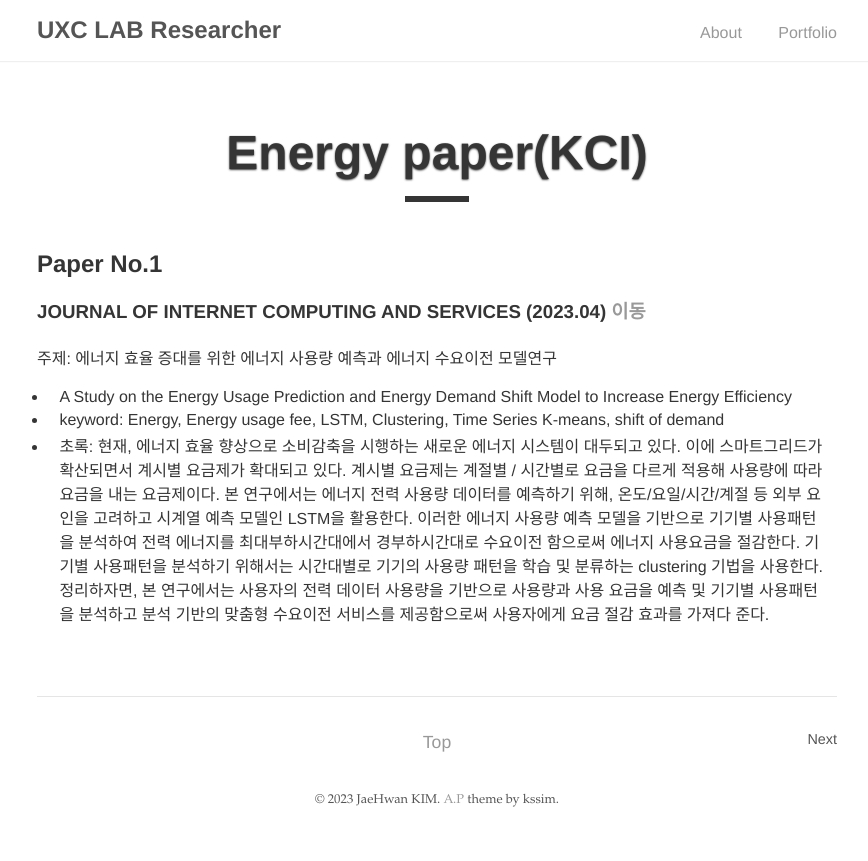
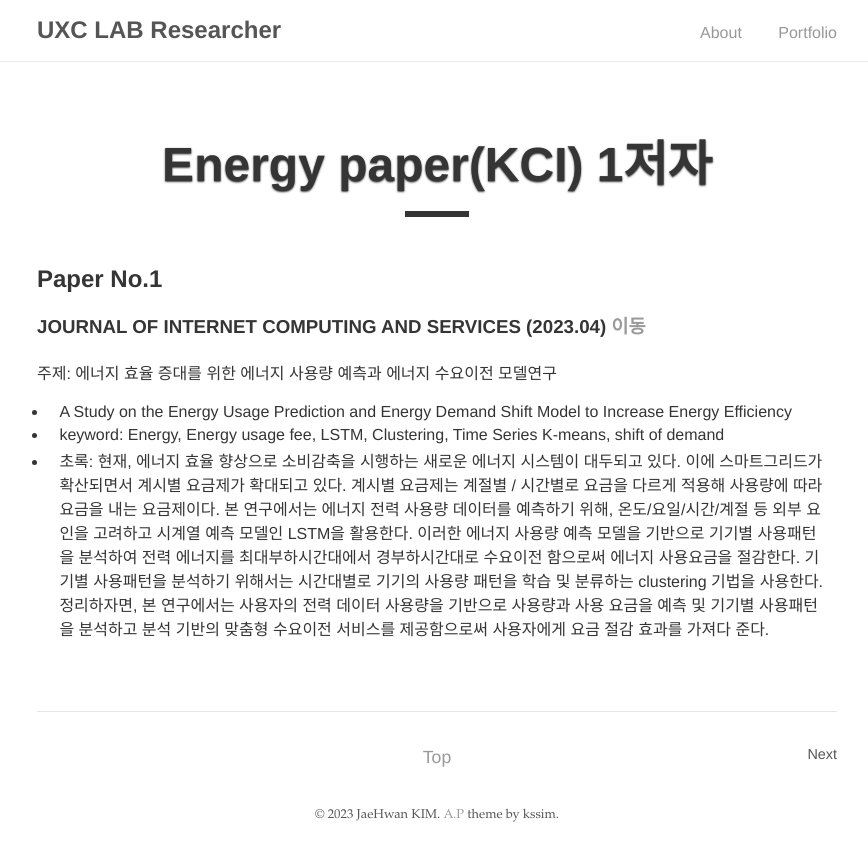
Before and after one commit to kjhwan98/kjhwan98.github.io, a Jekyll site: the page built from _posts/2023-04-01-Paper.md, in a window 1280 px wide. Shown: the top 861 px of the page, without its empty margins (203-1071 px from the left). Built offline with Jekyll 4.4.1, drawn with Linux system fonts in a browser that asks for light colours.

Commit message:
Update 2023-04-01-Paper.md

```diff
--- a/_posts/2023-04-01-Paper.md
+++ b/_posts/2023-04-01-Paper.md
@@ -1,6 +1,6 @@
 ---
 layout: post
-title: "Energy paper(KCI)"
+title: "Energy paper(KCI) 1저자"
 info: "JICS"
 tech: "python"
 type: G
```
